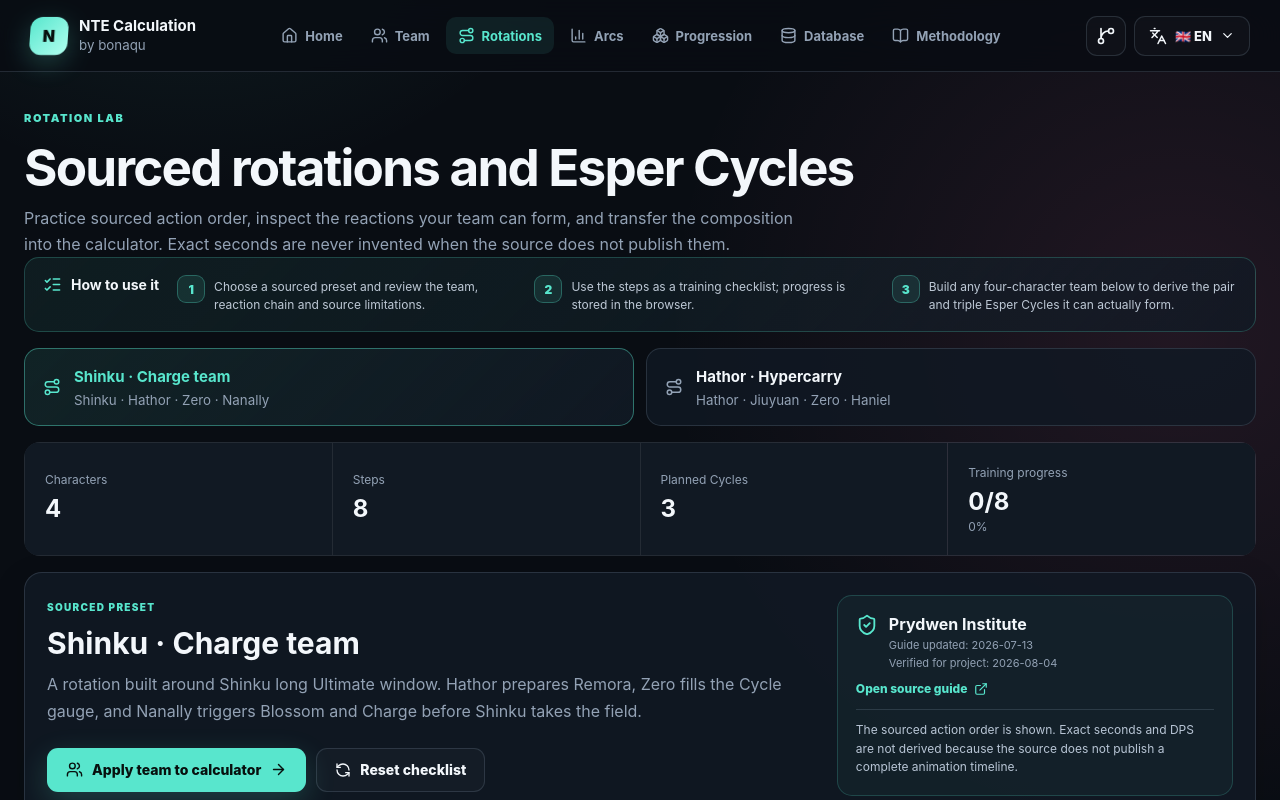
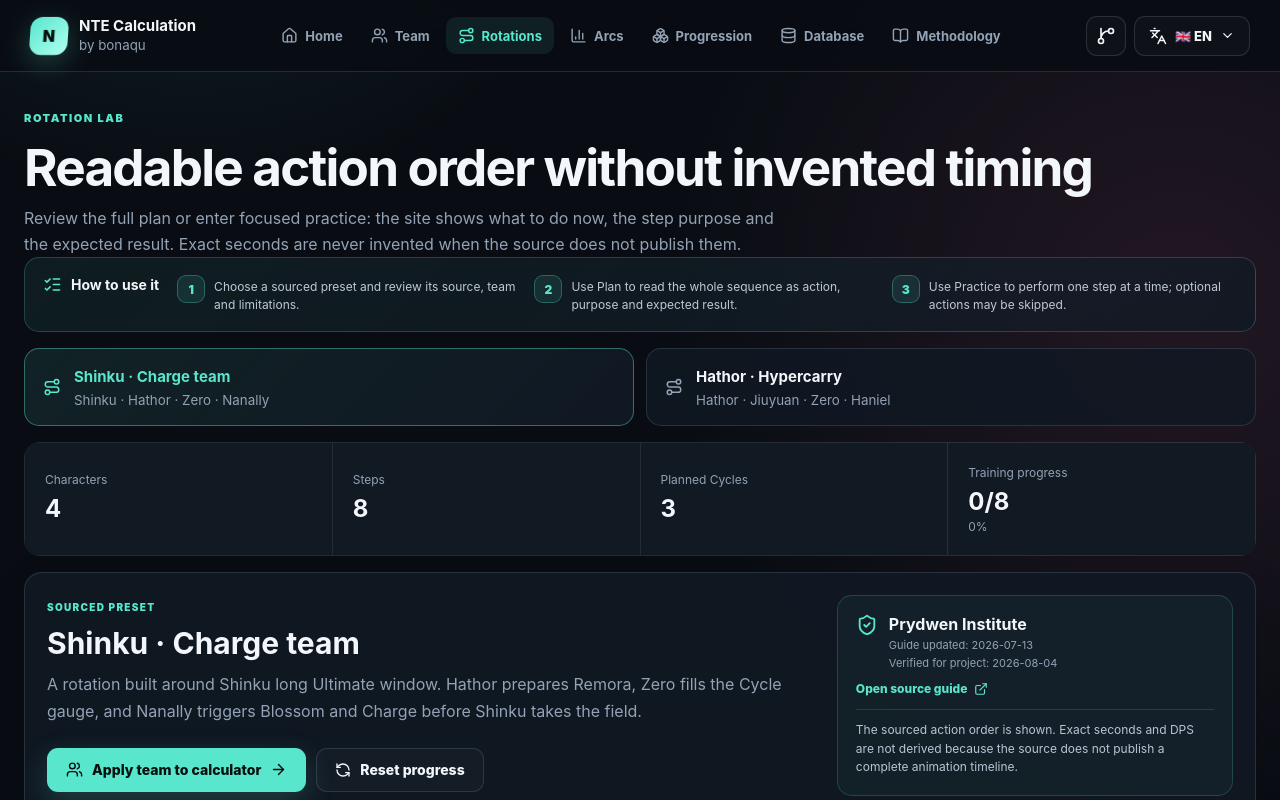
Before and after one commit to bonaqu/NTE-Calculation-by-bonaqu, a React (Vite) app: page / in a window 1280 px wide. Both pictures are taken after a click on the button "Open Rotation Lab". Shown: the top 800 px of the page. Built offline with nearby package versions, Linux system fonts and the light colour scheme.

Commit message:
feat: integrate readable rotation plan and practice flow

```diff
--- a/src/pages/RotationLabPage.tsx
+++ b/src/pages/RotationLabPage.tsx
@@ -1,8 +1,9 @@
 import { useMemo, useState } from 'react';
-import { ArrowRight, Check, ExternalLink, GitCompareArrows, ListChecks, RefreshCcw, Route, ShieldCheck, Sparkles, Users } from 'lucide-react';
+import { ArrowRight, ExternalLink, GitCompareArrows, RefreshCcw, Route, ShieldCheck, Users } from 'lucide-react';
 import type { TeamMemberInput } from '../../packages/calculation-core/src';
 import { characterByName, characterCatalog } from '../characters';
 import { ResilientImage } from '../components/ResilientImage';
+import { RotationWorkflow } from '../components/RotationWorkflow';
 import { Metric, Panel } from '../components/UI';
 import { QuickStart } from '../components/GuidedHelp';
 import { esperCycleById, localizedCycleName } from '../esper-cycles';
@@ -12,27 +13,14 @@ import { useI18n } from '../i18n';
 import { availableEsperCycles, applyTeamIdentities, normalizeExplorerTeam, normalizePresetProgress } from '../rotation-engine';
 import { rotationPresetById, rotationPresets } from '../rotation-presets';
 import { defaultMembers } from '../team-defaults';
-import type { RotationActionKind, RotationPhase } from '../types';
 
 const initialPreset = rotationPresets[0]!;
 const presetIds = new Set(rotationPresets.map((preset) => preset.id));
 const presetStepIds = new Map(rotationPresets.map((preset) => [preset.id, new Set(preset.steps.map((step) => step.id))]));
-const phases: RotationPhase[] = ['setup', 'burst', 'recovery'];
 const storedMemberNumberKeys: Array<keyof TeamMemberInput> = [
   'characterLevel', 'baseAtk', 'arcAtk', 'flatAtk', 'atkPercent', 'teamAtkPercent', 'skillMultiplier', 'hits',
   'damageBonus', 'teamDamageBonus', 'critRate', 'critDamage', 'actionsPerRotation',
 ];
-
-const actionLabels: Record<RotationActionKind, { ru: string; en: string }> = {
-  prepare: { ru: 'подготовка', en: 'prepare' },
-  swap: { ru: 'переключение', en: 'swap' },
-  ultimate: { ru: 'сверхспособность', en: 'ultimate' },
-  skill: { ru: 'навык', en: 'skill' },
-  redirect: { ru: 'навык перенаправления', en: 'redirect skill' },
-  basic: { ru: 'базовые атаки', en: 'basic attacks' },
-  cycle: { ru: 'цикл эспера', en: 'Esper Cycle' },
-  recovery: { ru: 'восстановление', en: 'recovery' },
-};
 
 function isRecord(value: unknown): value is Record<string, unknown> {
   return typeof value === 'object' && value !== null && !Array.isArray(value);
@@ -70,7 +58,6 @@ export function RotationLabPage() {
   const completedCount = completed.size;
   const completionPercent = Math.round(completedCount / preset.steps.length * 100);
   const availableCycles = useMemo(() => availableEsperCycles(explorerTeam), [explorerTeam]);
-  const stepNumber = useMemo(() => new Map(preset.steps.map((step, index) => [step.id, index + 1])), [preset.steps]);
 
   const toggleStep = (stepId: string) => {
     setProgress((current) => {
@@ -101,23 +88,17 @@ export function RotationLabPage() {
     }
   };
 
-  const phaseTitle: Record<RotationPhase, string> = {
-    setup: ru ? 'Подготовка' : 'Setup',
-    burst: ru ? 'Основное окно' : 'Burst window',
-    recovery: ru ? 'Восстановление' : 'Recovery',
-  };
-
   return <div className="page calc-page rotation-page">
-    <header className="page-heading"><div><span>{ru ? 'ЛАБОРАТОРИЯ РОТАЦИЙ' : 'ROTATION LAB'}</span><h1>{ru ? 'Ротации и циклы эсперов без догадок' : 'Sourced rotations and Esper Cycles'}</h1><p>{ru ? 'Тренируй подтверждённый порядок действий, проверяй доступные реакции команды и переноси состав в калькулятор. Точные секунды не выдумываются там, где источник их не публикует.' : 'Practice sourced action order, inspect the reactions your team can form, and transfer the composition into the calculator. Exact seconds are never invented when the source does not publish them.'}</p></div></header>
+    <header className="page-heading"><div><span>{ru ? 'ЛАБОРАТОРИЯ РОТАЦИЙ' : 'ROTATION LAB'}</span><h1>{ru ? 'Понятный порядок действий без выдуманных таймингов' : 'Readable action order without invented timing'}</h1><p>{ru ? 'Смотри весь план или включай пошаговую тренировку: сайт показывает, что сделать сейчас, роль шага и ожидаемый результат. Точные секунды не выдумываются там, где источник их не публикует.' : 'Review the full plan or enter focused practice: the site shows what to do now, the step purpose and the expected result. Exact seconds are never invented when the source does not publish them.'}</p></div></header>
 
     <QuickStart title={ru ? 'Как пользоваться' : 'How to use it'} steps={ru ? [
-      'Выбери готовую ротацию и ознакомься с командой, цепочкой реакций и ограничениями источника.',
-      'Отмечай выполненные действия как тренировочный чек-лист — прогресс сохранится в браузере.',
-      'Ниже собери любую четвёрку и проверь, какие парные и тройные циклы эсперов она действительно может запустить.',
+      'Выбери готовую ротацию и проверь источник, состав и ограничения.',
+      'В режиме «План» прочитай всю последовательность по колонкам: действие, роль шага и ожидаемый результат.',
+      'В режиме «Тренировка» выполняй по одному шагу; необязательные действия можно пропустить.',
     ] : [
-      'Choose a sourced preset and review the team, reaction chain and source limitations.',
-      'Use the steps as a training checklist; progress is stored in the browser.',
-      'Build any four-character team below to derive the pair and triple Esper Cycles it can actually form.',
+      'Choose a sourced preset and review its source, team and limitations.',
+      'Use Plan to read the whole sequence as action, purpose and expected result.',
+      'Use Practice to perform one step at a time; optional actions may be skipped.',
     ]} />
 
     <div className="rotation-preset-switch" role="tablist" aria-label={ru ? 'Готовые ротации' : 'Rotation presets'}>
@@ -127,7 +108,7 @@ export function RotationLabPage() {
     <div className="summary-strip rotation-summary"><Metric label={ru ? 'Персонажей' : 'Characters'} value={preset.team.length} /><Metric label={ru ? 'Шагов' : 'Steps'} value={preset.steps.length} /><Metric label={ru ? 'Реакций в плане' : 'Planned Cycles'} value={preset.cyclePlan.length} /><Metric label={ru ? 'Прогресс тренировки' : 'Training progress'} value={`${completedCount}/${preset.steps.length}`} note={`${completionPercent}%`} /></div>
 
     <Panel className="rotation-overview">
-      <div className="rotation-overview-copy"><span>{ru ? 'ПРОВЕРЕННАЯ РОТАЦИЯ' : 'SOURCED PRESET'}</span><h2>{preset.title[locale]}</h2><p>{preset.description[locale]}</p><div className="rotation-actions"><button className="button primary" onClick={() => applyTeam(preset.team)}><Users size={17} /> {ru ? 'Перенести состав в калькулятор' : 'Apply team to calculator'} <ArrowRight size={17} /></button><button className="button ghost" onClick={resetProgress}><RefreshCcw size={16} /> {ru ? 'Сбросить отметки' : 'Reset checklist'}</button></div>{transferError ? <p className="transfer-error" role="alert">{ru ? 'Браузер запретил запись в локальное хранилище. Состав не был изменён.' : 'The browser blocked local storage. The team was not changed.'}</p> : null}</div>
+      <div className="rotation-overview-copy"><span>{ru ? 'ПРОВЕРЕННАЯ РОТАЦИЯ' : 'SOURCED PRESET'}</span><h2>{preset.title[locale]}</h2><p>{preset.description[locale]}</p><div className="rotation-actions"><button className="button primary" onClick={() => applyTeam(preset.team)}><Users size={17} /> {ru ? 'Перенести состав в калькулятор' : 'Apply team to calculator'} <ArrowRight size={17} /></button><button className="button ghost" onClick={resetProgress}><RefreshCcw size={16} /> {ru ? 'Сбросить прогресс' : 'Reset progress'}</button></div>{transferError ? <p className="transfer-error" role="alert">{ru ? 'Браузер запретил запись в локальное хранилище. Состав не был изменён.' : 'The browser blocked local storage. The team was not changed.'}</p> : null}</div>
       <div className="rotation-source-card"><ShieldCheck size={22} /><div><b>{preset.sourcePublisher}</b><span>{ru ? 'Гайд обновлён' : 'Guide updated'}: {preset.sourceUpdatedAt}</span><span>{ru ? 'Проверено для проекта' : 'Verified for project'}: {preset.verifiedAt}</span></div><a href={preset.sourceUrl} target="_blank" rel="noreferrer">{ru ? 'Открыть исходный гайд' : 'Open source guide'} <ExternalLink size={14} /></a><p>{preset.timingPolicy[locale]}</p></div>
     </Panel>
 
@@ -142,19 +123,9 @@ export function RotationLabPage() {
       return <div className={`cycle-node ${cycle?.category ?? ''}`} key={`${cycleId}-${index}`}><span>{index + 1}</span><div><b>{localizedCycleName(cycleId, locale)}</b><small>{cycle?.attributes.map((attribute) => localizedAttribute(attribute, locale)).join(' + ')}</small></div>{cycle?.durationSeconds ? <em>{cycle.durationSeconds} {ru ? 'сек' : 's'}</em> : <em>{ru ? 'условие' : 'trigger'}</em>}</div>;
     })}</div></Panel>
 
-    <section className="rotation-workflow" aria-label={ru ? 'Шаги ротации' : 'Rotation steps'}>
-      <div className="rotation-workflow-heading"><div><ListChecks size={22} /><span><h2>{ru ? 'Тренировочный чек-лист' : 'Training checklist'}</h2><p>{ru ? 'Отметки сохраняются отдельно для каждой готовой ротации.' : 'Progress is saved separately for every preset.'}</p></span></div><div className="rotation-progress-bar" aria-label={`${completedCount}/${preset.steps.length}`}><i style={{ width: `${completionPercent}%` }} /></div></div>
-      {phases.map((phase) => {
-        const phaseSteps = preset.steps.filter((step) => step.phase === phase);
-        return <section className={`rotation-phase phase-${phase}`} key={phase}><header><span>{phaseTitle[phase]}</span><small>{phaseSteps.length} {ru ? 'шаг.' : 'steps'}</small></header><div>{phaseSteps.map((step) => {
-          const isComplete = completed.has(step.id);
-          const cycle = step.cycle ? esperCycleById.get(step.cycle) : undefined;
-          return <label className={`rotation-step ${isComplete ? 'complete' : ''}`} key={step.id}><input type="checkbox" checked={isComplete} onChange={() => toggleStep(step.id)} /><span className="step-check" aria-hidden="true">{isComplete ? <Check size={16} /> : stepNumber.get(step.id)}</span><div className="step-copy"><div className="step-title"><b>{localizedCharacterName(step.actor, locale)}</b><span>{actionLabels[step.action][locale]}</span>{step.optional ? <em>{ru ? 'необязательно' : 'optional'}</em> : null}{cycle ? <strong>{localizedCycleName(cycle.id, locale)}</strong> : null}</div><p>{step.instruction[locale]}</p><small><Sparkles size={13} /> {step.outcome[locale]}</small></div></label>;
-        })}</div></section>;
-      })}
-    </section>
+    <RotationWorkflow preset={preset} completed={completed} onToggleStep={toggleStep} onResetProgress={resetProgress} />
 
-    <Panel className="rotation-assumptions"><div className="panel-title"><ShieldCheck size={21} /><div><h2>{ru ? 'Условия и ограничения' : 'Assumptions and limitations'}</h2><p>{ru ? 'То, что необходимо знать до сравнения результата с боем.' : 'What must be understood before comparing the checklist with actual combat.'}</p></div></div><div>{preset.assumptions.map((assumption, index) => <p key={index}><span>{index + 1}</span>{assumption[locale]}</p>)}</div></Panel>
+    <Panel className="rotation-assumptions"><div className="panel-title"><ShieldCheck size={21} /><div><h2>{ru ? 'Условия и ограничения' : 'Assumptions and limitations'}</h2><p>{ru ? 'То, что необходимо знать до сравнения результата с боем.' : 'What must be understood before comparing the plan with actual combat.'}</p></div></div><div>{preset.assumptions.map((assumption, index) => <p key={index}><span>{index + 1}</span>{assumption[locale]}</p>)}</div></Panel>
 
     <section className="cycle-explorer">
       <header className="page-heading compact-heading"><div><span>{ru ? 'КОНСТРУКТОР РЕАКЦИЙ' : 'CYCLE EXPLORER'}</span><h2>{ru ? 'Что может запустить твоя команда' : 'What your team can actually trigger'}</h2><p>{ru ? 'Выбери четырёх разных персонажей. Доступные реакции выводятся только из их проверенных атрибутов — роли, дуги и предполагаемый стиль игры не влияют на результат.' : 'Choose four different characters. Available reactions are derived only from verified attributes; roles, Arcs and assumed playstyle do not change the result.'}</p></div><button className="button ghost" onClick={() => setExplorerTeam([...preset.team])}>{ru ? 'Взять текущую ротацию' : 'Use current preset'}</button></header>
```
